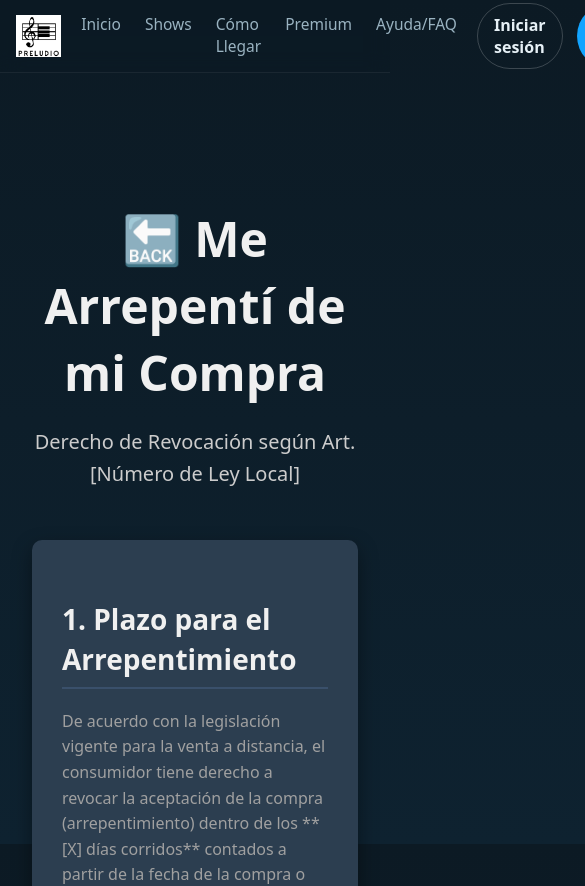
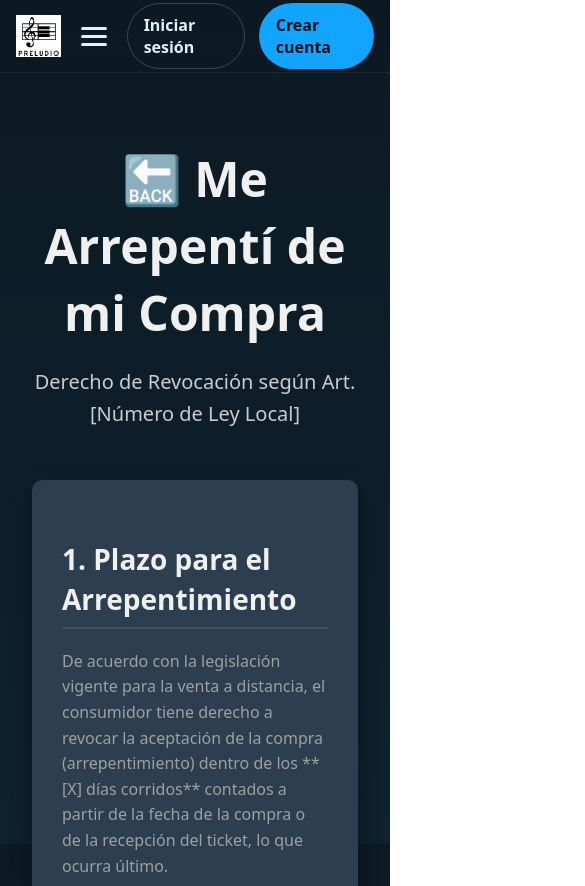
Before and after one commit to ortPreludio/Preludio-fe, a React (Vite) app in the folder preludio/: page /refund in a window 390 px wide. Shown: the top 886 px of the page, 585 px wide, since content can reach past the window. Built offline with nearby package versions, Linux system fonts and the light colour scheme; no server answers.

Commit message:
Cambios en estilos para responsive

```diff
--- a/preludio/src/components/layout/Header/Header.css
+++ b/preludio/src/components/layout/Header/Header.css
@@ -33,6 +33,58 @@
     display: flex;
     gap: 24px;
     margin-left: auto;
+}
+
+/* Hamburger Menu */
+.hamburger {
+    display: none;
+    flex-direction: column;
+    justify-content: space-around;
+    width: 30px;
+    height: 24px;
+    background: transparent;
+    border: none;
+    cursor: pointer;
+    padding: 0;
+    z-index: 20;
+}
+
+.hamburger span {
+    width: 100%;
+    height: 3px;
+    background: var(--text);
+    border-radius: 2px;
+    transition: all 0.3s linear;
+}
+
+@media (max-width: 768px) {
+    .hamburger {
+        display: flex;
+    }
+
+    .nav {
+        display: none;
+        flex-direction: column;
+        position: absolute;
+        top: 72px;
+        /* Height of header */
+        left: 0;
+        width: 100%;
+        background: var(--bg-2);
+        padding: 20px;
+        border-bottom: 1px solid rgba(255, 255, 255, 0.06);
+        gap: 16px;
+    }
+
+    .nav.is-open {
+        display: flex;
+    }
+
+    .nav-link {
+        width: 100%;
+        padding: 10px 0;
+        border-bottom: 1px solid rgba(255, 255, 255, 0.05);
+    }
 }
 
 .nav-link {
--- a/preludio/src/components/layout/Header/Header.jsx
+++ b/preludio/src/components/layout/Header/Header.jsx
@@ -9,6 +9,7 @@ export function Header() {
   const navigate = useNavigate();
 
   const [isProfileDropdownOpen, setIsProfileDropdownOpen] = useState(false);
+  const [isMenuOpen, setIsMenuOpen] = useState(false);
 
   const handleLogout = (e) => {
     e.preventDefault();
@@ -30,13 +31,19 @@ export function Header() {
           </Link>
         </div>
 
+        <button className="hamburger" onClick={() => setIsMenuOpen(!isMenuOpen)} aria-label="Menu">
+          <span></span>
+          <span></span>
+          <span></span>
+        </button>
+
         {/* NAV LIMPIO */}
-        <nav className="nav">
-          <NavLink to="/" end className="nav-link" onClick={() => setIsProfileDropdownOpen(false)}>Inicio</NavLink>
-          <NavLink to="/shows" className="nav-link" onClick={() => setIsProfileDropdownOpen(false)}>Shows</NavLink>
-          <NavLink to="/comollegar" className="nav-link" onClick={() => setIsProfileDropdownOpen(false)}>Cómo Llegar</NavLink>
-          <NavLink to="/premium" className="nav-link" onClick={() => setIsProfileDropdownOpen(false)}>Premium</NavLink>
-          <NavLink to="/faq" className="nav-link" onClick={() => setIsProfileDropdownOpen(false)}>Ayuda/FAQ</NavLink>
+        <nav className={`nav ${isMenuOpen ? 'is-open' : ''}`}>
+          <NavLink to="/" end className="nav-link" onClick={() => setIsMenuOpen(false)}>Inicio</NavLink>
+          <NavLink to="/shows" className="nav-link" onClick={() => setIsMenuOpen(false)}>Shows</NavLink>
+          <NavLink to="/comollegar" className="nav-link" onClick={() => setIsMenuOpen(false)}>Cómo Llegar</NavLink>
+          <NavLink to="/premium" className="nav-link" onClick={() => setIsMenuOpen(false)}>Premium</NavLink>
+          <NavLink to="/faq" className="nav-link" onClick={() => setIsMenuOpen(false)}>Ayuda/FAQ</NavLink>
         </nav>
 
         <div className="actions">
--- a/preludio/src/styles/footer.css
+++ b/preludio/src/styles/footer.css
@@ -7,7 +7,8 @@
     background-color: var(--color-footer-bg, #0d1117);
     color: var(--color-text-muted, #ccc);
     padding-top: 50px;
-    border-top: 1px solid var(--color-border, #3a506b); /* Separador visual */
+    border-top: 1px solid var(--color-border, #3a506b);
+    /* Separador visual */
 }
 
 .footer-grid {
@@ -18,11 +19,26 @@
     padding-bottom: 40px;
 }
 
+@media (max-width: 768px) {
+    .footer-grid {
+        grid-template-columns: 1fr;
+        gap: 30px;
+        text-align: center;
+    }
+
+    .footer-section h3 {
+        display: inline-block;
+        /* Mantiene el subrayado ajustado al texto */
+    }
+}
+
 .footer-section h3 {
-    color: var(--color-light, #f0f0f0); /* Títulos en color claro */
+    color: var(--color-light, #f0f0f0);
+    /* Títulos en color claro */
     font-size: 1.25rem;
     margin-bottom: 20px;
-    border-bottom: 2px solid var(--color-primary); /* Línea de acento */
+    border-bottom: 2px solid var(--color-primary);
+    /* Línea de acento */
     display: inline-block;
     padding-bottom: 5px;
 }
@@ -45,13 +61,15 @@
 }
 
 .footer-section a:hover {
-    color: var(--color-primary); /* Resalta en el color principal al pasar el mouse */
+    color: var(--color-primary);
+    /* Resalta en el color principal al pasar el mouse */
     text-decoration: underline;
 }
 
 /* Estilos de la franja de Copyright */
 .footer-bottom {
-    background-color: var(--color-dark-bg, #1a202c); /* Fondo más oscuro aún */
+    background-color: var(--color-dark-bg, #1a202c);
+    /* Fondo más oscuro aún */
     padding: 15px 0;
     text-align: center;
     border-top: 1px solid var(--color-border, #3a506b);
--- a/preludio/src/styles/index.css
+++ b/preludio/src/styles/index.css
@@ -20,6 +20,12 @@ body,
   height: 100%;
 }
 
+@media (max-width: 768px) {
+  main {
+    padding: 1rem !important;
+  }
+}
+
 body {
   margin: 0;
   background: linear-gradient(180deg, var(--bg), var(--bg-2));
@@ -32,6 +38,7 @@ body {
 /* --------- CONTENEDOR --------- */
 .container {
   max-width: 1200px;
+  width: 100%;
   margin: 0 auto;
   padding: 0 16px;
 }
```
